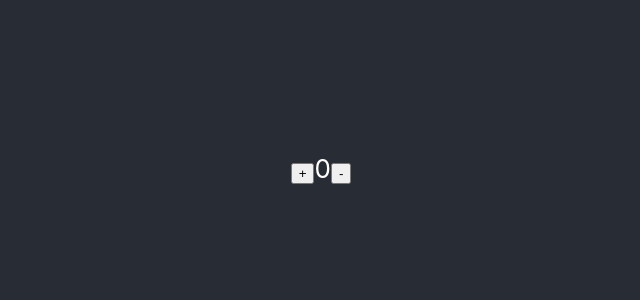
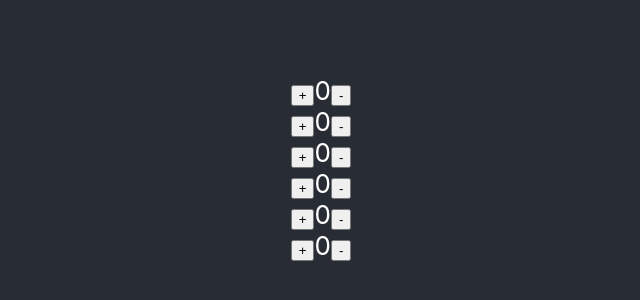
Before and after one commit to geticsen/react-counter-demo, a React (Create React App) app: page / in a window 1280 px wide. Shown: the part 232-532 px from the top of the page, without its empty margins (319-959 px from the left). Built offline with nearby package versions, Linux system fonts and the light colour scheme.

Commit message:
[React] [Green] feature: add  CounterGroup  component

```diff
--- a/src/App.js
+++ b/src/App.js
@@ -2,12 +2,13 @@ import React from 'react';
 import logo from './logo.svg';
 import './App.css';
 import Counter from './components/Counter';
+import CounterGroup from './components/CounterGroup';
 
 function App() {
   return (
     <div className="App">
       <header className="App-header">
-       <Counter></Counter>
+       <CounterGroup></CounterGroup>
       </header>
     </div>
   );
--- a/src/components/CounterGroup/index.jsx
+++ b/src/components/CounterGroup/index.jsx
@@ -1,10 +1,14 @@
 import React from "react"
-class CounterGroup{
-    constructor(){
-
+import Counter from "../Counter"
+class CounterGroup extends React.Component {
+    constructor(props) {
+        super(props)
+        this.state = {
+            groupNum: this.props.group
+        }
     }
-    rander(){
-
+    render() {
+        return (new Array(6).fill(0).map((key, index) => <Counter/>));
     }
 }
 export default CounterGroup
```
